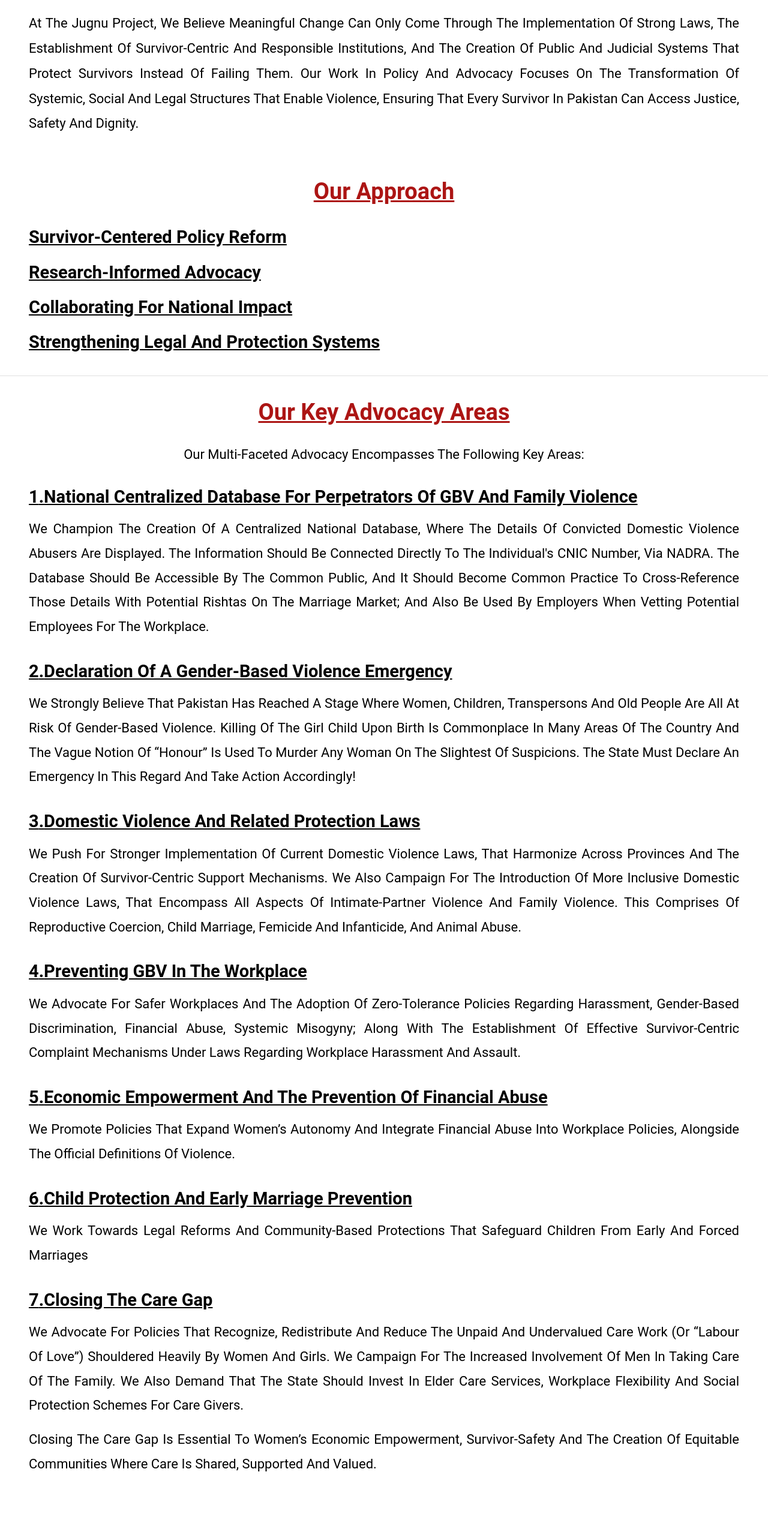
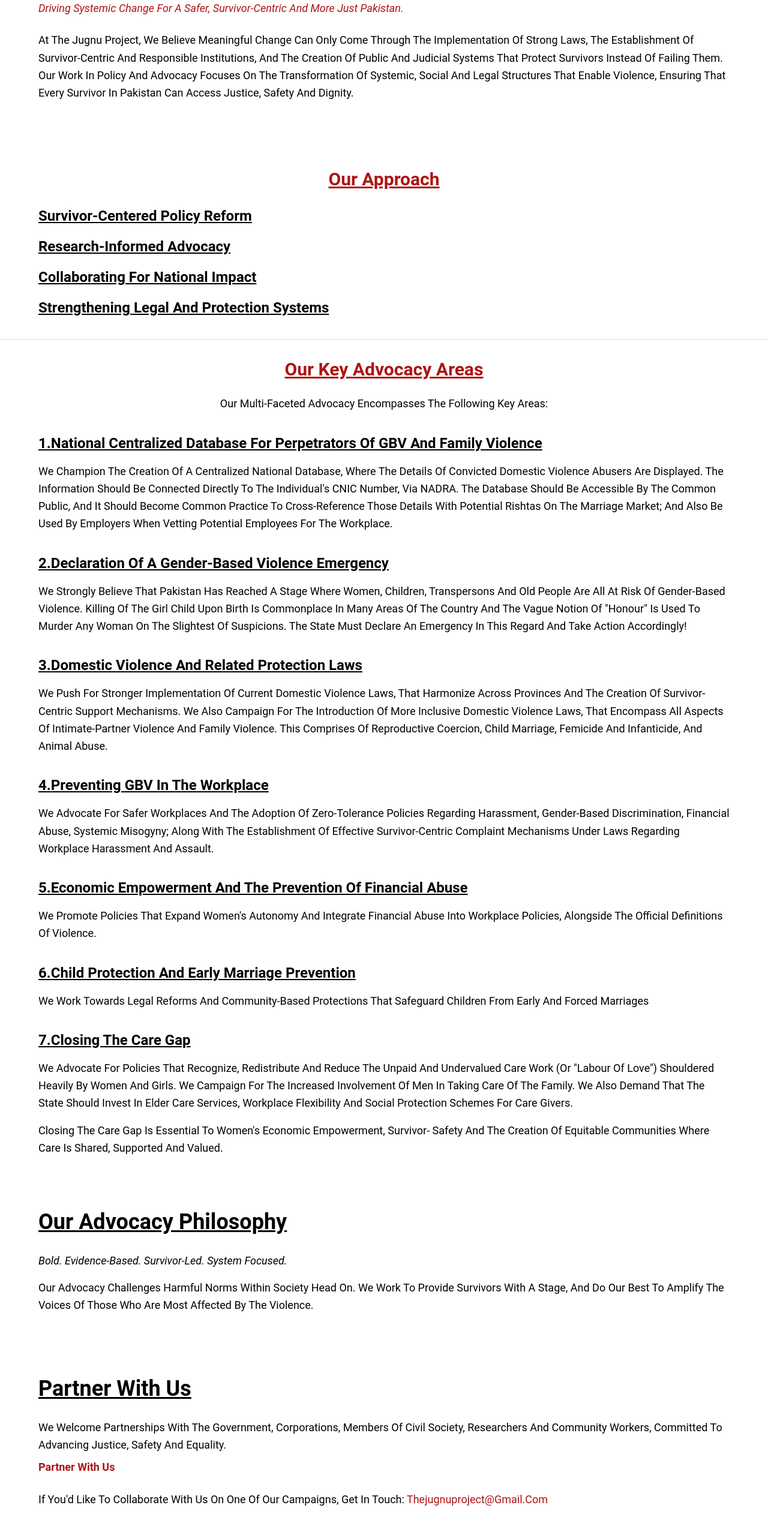
Before and after one commit to Muddasirr/jugnu, a Next.js app: page /policy in a window 1280 px wide. Shown: the part 234-2773 px from the top of the page at 60% size. Built offline with nearby package versions, Linux system fonts and the light colour scheme.

Commit message:
made changes

```diff
--- a/src/app/consultancy/page.tsx
+++ b/src/app/consultancy/page.tsx
@@ -146,7 +146,7 @@ export default function ConsultancyPage() {
     const [selectedService, setSelectedService] = useState<Service | null>(null);
 
     return (
-        <main className="w-full bg-white font-serif text-black py-12 md:py-16 relative">
+        <main className="w-full bg-white text-black py-12 md:py-16 relative">
             <div className="max-w-6xl mx-auto px-6 md:px-8 space-y-12">
 
                 {/* Intro Section */}
@@ -165,23 +165,20 @@ export default function ConsultancyPage() {
                     {services.map((service, index) => (
                         <div key={index} className="border-b border-gray-200 pb-12 last:border-0 relative">
                             <div className="flex flex-col gap-6">
-                                <div className="flex justify-between items-start">
-                                    <h3 className="text-2xl md:text-[28px] font-bold text-[#AC1514] underline decoration-1 underline-offset-8 decoration-[#AC1514]">
+                                <div className="flex flex-col md:flex-row justify-between items-start gap-4">
+                                    <h3 className="text-2xl md:text-3xl font-bold text-[#AC1514] underline decoration-1 underline-offset-8 decoration-[#AC1514]">
                                         {service.title}
                                     </h3>
-
-                                </div>
-                                <p className="text-[18px] leading-[1.7] text-black text-justify pr-32">
-                                    {service.description}
-                                </p>
-                                <div className="absolute top-0 right-0">
                                     <button
                                         onClick={() => setSelectedService(service)}
-                                        className="bg-[#AC1514] text-white px-6 py-2 rounded-sm text-[12px] font-bold tracking-wide hover:bg-black transition-colors"
+                                        className="bg-[#AC1514] text-white px-6 py-2 rounded-sm text-[12px] font-bold tracking-wide hover:bg-black transition-colors flex-shrink-0"
                                     >
                                         READ MORE
                                     </button>
                                 </div>
+                                <p className="text-lg md:text-lg leading-relaxed text-black text-justify pr-0 md:pr-32">
+                                    {service.description}
+                                </p>
                             </div>
                         </div>
                     ))}
@@ -190,11 +187,11 @@ export default function ConsultancyPage() {
                 {/* Partner With Us Section */}
                 <section className="space-y-6 pt-8 border-t border-black">
                     <div className="space-y-4">
-                        <h2 className="text-2xl font-bold"> Partner <span className="text-[#AC1514]">With Us</span></h2>
-                        <p className="text-[18px] leading-[1.7] text-justify">
+                        <h2 className="text-2xl md:text-4xl font-bold mb-5"> Partner <span className="text-[#AC1514]">With Us</span></h2>
+                        <p className="text-lg md:text-lg leading-relaxed text-justify">
                             If your organization is committed to strengthening gender equality and creating a safer workplace environment, improving employee protections and / or enhancing survivor support, The Jugnu Project Consultancy can help.
                         </p>
-                        <p className="text-[18px] font-bold">
+                        <p className="text-lg md:text-lg font-bold">
                             Contact Us: <a href="mailto:thejugnuproject@gmail.com" className="hover:underline text-[#AC1514]">thejugnuproject@gmail.com</a>
                         </p>
                     </div>
--- a/src/app/globals.css
+++ b/src/app/globals.css
@@ -26,6 +26,8 @@ body {
   background: var(--background);
   color: var(--foreground);
   font-family: 'Roboto', sans-serif;
+  overflow-x: hidden;
+  max-width: 100vw;
 }
 
 /* Custom Leaflet Tooltip Styles */
--- a/src/app/training/page.tsx
+++ b/src/app/training/page.tsx
@@ -353,8 +353,11 @@ export default function TrainingPage() {
 
                             {/* Accordion Content */}
                             <div
-                                className={`overflow-hidden transition-all duration-300 ${openAccordion === program.id ? "max-h-[2000px] opacity-100" : "max-h-0 opacity-0"
-                                    }`}
+                                style={{
+                                    maxHeight: openAccordion === program.id ? '2000px' : '0px',
+                                    opacity: openAccordion === program.id ? 1 : 0,
+                                }}
+                                className="overflow-hidden transition-all duration-300"
                             >
                                 <div className="px-6 py-6 bg-gray-50 border-t border-gray-200">
                                     <div className="text-sm md:text-base text-black leading-relaxed pl-12">
--- a/src/components/PolicyPage.tsx
+++ b/src/components/PolicyPage.tsx
@@ -12,7 +12,7 @@ const PolicyPage: React.FC = () => {
     {
       id: 2,
       title: 'Declaration Of A Gender-Based Violence Emergency',
-      content: 'We Strongly Believe That Pakistan Has Reached A Stage Where Women, Children, Transpersons And Old People Are All At Risk Of Gender-Based Violence. Killing Of The Girl Child Upon Birth Is Commonplace In Many Areas Of The Country And The Vague Notion Of “Honour” Is Used To Murder Any Woman On The Slightest Of Suspicions. The State Must Declare An Emergency In This Regard And Take Action Accordingly!',
+      content: 'We Strongly Believe That Pakistan Has Reached A Stage Where Women, Children, Transpersons And Old People Are All At Risk Of Gender-Based Violence. Killing Of The Girl Child Upon Birth Is Commonplace In Many Areas Of The Country And The Vague Notion Of "Honour" Is Used To Murder Any Woman On The Slightest Of Suspicions. The State Must Declare An Emergency In This Regard And Take Action Accordingly!',
     },
     {
       id: 3,
@@ -27,7 +27,7 @@ const PolicyPage: React.FC = () => {
     {
       id: 5,
       title: 'Economic Empowerment And The Prevention Of Financial Abuse',
-      content: 'We Promote Policies That Expand Women’s Autonomy And Integrate Financial Abuse Into Workplace Policies, Alongside The Official Definitions Of Violence.',
+      content: `We Promote Policies That Expand Women's Autonomy And Integrate Financial Abuse Into Workplace Policies, Alongside The Official Definitions Of Violence.`,
     },
     {
       id: 6,
@@ -37,19 +37,19 @@ const PolicyPage: React.FC = () => {
     {
       id: 7,
       title: 'Closing The Care Gap',
-      content: 'We Advocate For Policies That Recognize, Redistribute And Reduce The Unpaid And Undervalued Care Work (Or “Labour Of Love”) Shouldered Heavily By Women And Girls. We Campaign For The Increased Involvement Of Men In Taking Care Of The Family. We Also Demand That The State Should Invest In Elder Care Services, Workplace Flexibility And Social Protection Schemes For Care Givers.',
-      extra: 'Closing The Care Gap Is Essential To Women’s Economic Empowerment, Survivor-Safety And The Creation Of Equitable Communities Where Care Is Shared, Supported And Valued.',
+      content: 'We Advocate For Policies That Recognize, Redistribute And Reduce The Unpaid And Undervalued Care Work (Or "Labour Of Love") Shouldered Heavily By Women And Girls. We Campaign For The Increased Involvement Of Men In Taking Care Of The Family. We Also Demand That The State Should Invest In Elder Care Services, Workplace Flexibility And Social Protection Schemes For Care Givers.',
+      extra: `Closing The Care Gap Is Essential To Women's Economic Empowerment, Survivor- Safety And The Creation Of Equitable Communities Where Care Is Shared, Supported And Valued.`,
     },
   ];
 
   return (
-    <div className="font-serif bg-white text-black font-['Merriweather']">
+    <div className="bg-white text-black">
       {/* Hero / Intro Section */}
-      <section className="px-2 py-10 md:px-12 md:pb-8 bg-white  ">
-        <p className="text-[22px] font-normal text-[#AC1514] mb-6 leading-[1.6]">
+      <section className="max-w-7xl mx-auto px-6 md:px-16 py-12 md:py-20">
+        <p className="text-lg md:text-lg text-[#AC1514] mb-6 leading-relaxed">
           <em>Driving Systemic Change For A Safer, Survivor-Centric And More Just Pakistan.</em>
         </p>
-        <p className="text-[22px] font-normal leading-[1.9] m-0 text-black text-justify ">
+        <p className="text-lg md:text-lg text-black leading-relaxed">
           At The Jugnu Project, We Believe Meaningful Change Can Only Come Through The Implementation Of
           Strong Laws, The Establishment Of Survivor-Centric And Responsible Institutions, And The Creation
           Of Public And Judicial Systems That Protect Survivors Instead Of Failing Them. Our Work In Policy
@@ -59,32 +59,32 @@ const PolicyPage: React.FC = () => {
       </section>
 
       {/* Our Approach Section */}
-      <section className="px-2 py-8 md:px-12 bg-white  ">
-        <h2 className="text-[38px] font-bold text-[#AC1514] mb-6 text-center underline decoration-auto">Our Approach</h2>
+      <section className="max-w-7xl mx-auto px-6 md:px-16 py-8">
+        <h2 className="text-2xl md:text-3xl font-bold text-[#AC1514] mb-6 text-center underline decoration-auto">Our Approach</h2>
         <div className="flex flex-col gap-3">
-          <p className="text-[29px] font-bold text-black m-0 underline leading-[1.6]">Survivor-Centered Policy Reform</p>
-          <p className="text-[29px] font-bold text-black m-0 underline leading-[1.6]">Research-Informed Advocacy</p>
-          <p className="text-[29px] font-bold text-black m-0 underline leading-[1.6]">Collaborating For National Impact</p>
-          <p className="text-[29px] font-bold text-black m-0 underline leading-[1.6]">Strengthening Legal And Protection Systems</p>
+          <p className="text-xl md:text-2xl font-bold text-black m-0 underline leading-relaxed">Survivor-Centered Policy Reform</p>
+          <p className="text-xl md:text-2xl font-bold text-black m-0 underline leading-relaxed">Research-Informed Advocacy</p>
+          <p className="text-xl md:text-2xl font-bold text-black m-0 underline leading-relaxed">Collaborating For National Impact</p>
+          <p className="text-xl md:text-2xl font-bold text-black m-0 underline leading-relaxed">Strengthening Legal And Protection Systems</p>
         </div>
       </section>
 
       {/* Key Advocacy Areas */}
-      <section className="px-2 py-8 md:px-12 bg-white border-t border-[#e0e0e0]  ">
-        <h2 className="text-[38px] font-bold text-[#AC1514] mb-6 text-center underline">Our Key Advocacy Areas</h2>
-        <p className="text-[22px] text-black text-center mb-8 leading-[1.6]">
+      <section className="max-w-7xl mx-auto px-6 md:px-16 py-8 border-t border-[#e0e0e0]">
+        <h2 className="text-2xl md:text-3xl font-bold text-[#AC1514] mb-6 text-center underline">Our Key Advocacy Areas</h2>
+        <p className="text-lg md:text-lg text-black text-center mb-8 leading-relaxed">
           Our Multi-Faceted Advocacy Encompasses The Following Key Areas:
         </p>
 
-        <div className="flex flex-col gap-8 ">
+        <div className="flex flex-col gap-8">
           {advocacyAreas.map((area) => (
             <div key={area.id} className="flex flex-col gap-0">
-              <h3 className="text-[29px] font-bold text-black mb-3 leading-[1.5] underline">
+              <h3 className="text-xl md:text-2xl font-bold text-black mb-3 leading-relaxed underline">
                 {area.id}.{area.title}
               </h3>
-              <p className="text-[22px] text-black leading-[1.85] m-0 text-justify">{area.content}</p>
+              <p className="text-lg md:text-lg text-black leading-relaxed m-0">{area.content}</p>
               {area.extra && (
-                <p className="text-[22px] text-black leading-[1.85] mt-4 text-justify">
+                <p className="text-lg md:text-lg text-black leading-relaxed mt-4">
                   {area.extra}
                 </p>
               )}
@@ -94,32 +94,32 @@ const PolicyPage: React.FC = () => {
       </section>
 
       {/* Our Advocacy Philosophy */}
-      <section className="px-2 py-10 md:px-12 bg-white  ">
-        <h2 className="text-[38px] font-bold text-black underline mb-5 leading-[1.5]">Our Advocacy Philosophy</h2>
-        <p className="text-[22px] font-normal text-black mb-4 leading-[1.6]">
+      <section className="max-w-7xl mx-auto px-6 md:px-16 py-12">
+        <h2 className="text-2xl md:text-4xl font-bold text-black underline mb-5 leading-relaxed">Our Advocacy Philosophy</h2>
+        <p className="text-lg md:text-lg text-black mb-4 leading-relaxed">
           <em>Bold. Evidence-Based. Survivor-Led. System Focused.</em>
         </p>
-        <p className="text-[22px] text-black leading-[1.85] m-0 max-w-[720px] text-justify">
+        <p className="text-lg md:text-lg text-black leading-relaxed m-0">
           Our Advocacy Challenges Harmful Norms Within Society Head On. We Work To Provide Survivors With A
           Stage, And Do Our Best To Amplify The Voices Of Those Who Are Most Affected By The Violence.
         </p>
       </section>
 
       {/* Partner With Us */}
-      <section className="px-2 py-12 md:px-12 md:pb-10 bg-white  ">
-        <h2 className="text-[34px] font-bold text-black underline mb-5 leading-[1.5]">Partner With Us</h2>
-        <p className="text-[22px] text-black leading-[1.85] mb-2 max-w-[720px] text-justify">
+      <section className="max-w-7xl mx-auto px-6 md:px-16 py-12">
+        <h2 className="text-2xl md:text-4xl font-bold text-black underline mb-5 leading-relaxed">Partner With Us</h2>
+        <p className="text-lg md:text-lg text-black leading-relaxed mb-2">
           We Welcome Partnerships With The Government, Corporations, Members Of Civil Society, Researchers
           And Community Workers, Committed To Advancing Justice, Safety And Equality.
         </p>
-        <Link href="/getinvolved" className="block text-[22px] font-bold text-[#AC1514] no-underline mb-6 leading-[1.5]">Partner With Us</Link>
-        <p className="text-[22px] text-black leading-[1.85] mb-5 text-left">
+        <Link href="/getinvolved" className="block text-lg md:text-lg font-bold text-[#AC1514] no-underline mb-6 leading-relaxed">Partner With Us</Link>
+        <p className="text-lg md:text-lg text-black leading-relaxed mb-5">
           If You&apos;d Like To Collaborate With Us On One Of Our Campaigns, Get In Touch:{' '}
           <a href="mailto:Thejugnuproject@Gmail.Com" className="text-[#AC1514] no-underline">
             Thejugnuproject@Gmail.Com
           </a>
         </p>
-        <p className="text-[22px] font-normal text-[#AC1514] m-0 underline leading-[1.6]">
+        <p className="text-lg md:text-lg text-[#AC1514] m-0 underline leading-relaxed">
           Together, We Can Build A Pakistan Where Every Survivor Is Heard, Protected And Empowered.
         </p>
       </section>
--- a/src/components/TrainingSection.tsx
+++ b/src/components/TrainingSection.tsx
@@ -7,12 +7,12 @@ const TrainingSection = () => {
     <section className="w-full flex mt-8 flex-col md:flex-row  ">
       {/* Left Side - Training & Development */}
 
-      <div className="md:w-1/2 w-full  py-24 bg-black text-white flex flex-col justify-center md:pl-10 ">
+      <div className="md:w-1/2 w-full py-24 bg-black text-white flex flex-col justify-center px-6 md:px-0 md:pl-10">
         <div className="max-w-[640px]">
           {/* Heading and Button Side-by-Side */}
           <div className="flex items-center  gap-6 mb-6 flex-wrap md:flex-nowrap">
             <Link href="/training" target="_blank" rel="noopener noreferrer">
-              <h2 className="text-2xl md:text-4xl font-extrabold leading-tight whitespace-nowrap">
+              <h2 className="text-2xl md:text-4xl font-extrabold leading-tight">
                 TRAINING & DEVELOPMENT
               </h2>
             </Link>
@@ -57,13 +57,13 @@ const TrainingSection = () => {
 
 
       {/* Right Side - Social Impact Consultancy */}
-      <div className="md:w-1/2 w-full py-24 bg-[#AC1514] text-white flex flex-col justify-center md:pl-10 ">
+      <div className="md:w-1/2 w-full py-24 bg-[#AC1514] text-white flex flex-col justify-center px-6 md:px-0 md:pl-10">
         <div className="max-w-[640px]">
           {/* Heading and Button Side-by-Side */}
           <div className="flex items-center  gap-6 mb-6 flex-wrap md:flex-nowrap">
             <Link href="/consultancy" target="_blank" rel="noopener noreferrer">
 
-              <h2 className="text-2xl md:text-4xl font-extrabold leading-tight whitespace-nowrap">
+              <h2 className="text-2xl md:text-4xl font-extrabold leading-tight">
                 SOCIAL IMPACT CONSULTANCY
               </h2>
             </Link>
```
